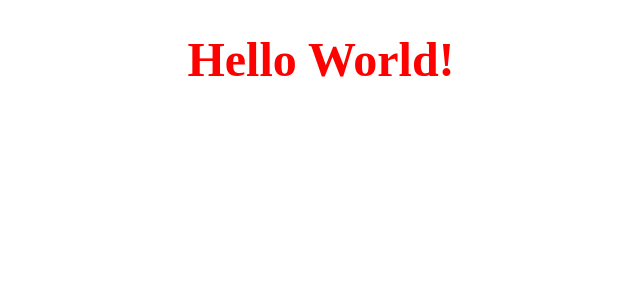
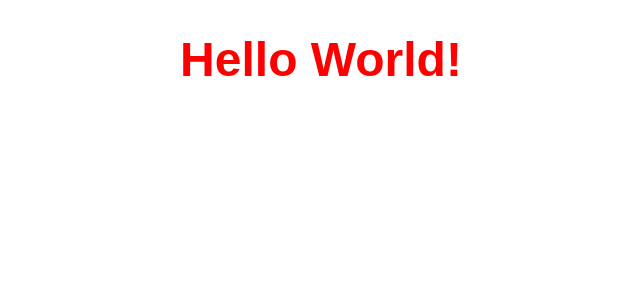
Before and after one commit to gefgu/blog-reader-view, a React (Create React App) app: page / in a window 1280 px wide. Shown: the top 300 px of the page, without its empty margins (319-959 px from the left). Built offline with nearby package versions, Linux system fonts and the light colour scheme.

Commit message:
Add testing usage of theme provider

```diff
--- a/src/App.js
+++ b/src/App.js
@@ -1,7 +1,13 @@
+import { ThemeProvider } from "styled-components";
+import theme from "./styled-components/theme";
 import Title from "./styled-components/Title";
 
 function App() {
-  return <Title>Hello World!</Title>;
+  return (
+    <ThemeProvider theme={theme}>
+      <Title>Hello World!</Title>
+    </ThemeProvider>
+  );
 }
 
 export default App;
--- a/src/styled-components/Title.js
+++ b/src/styled-components/Title.js
@@ -4,6 +4,7 @@ const Title = styled.h1`
   font-size: 3rem;
   text-align: center;
   color: red;
+  font-family: ${(props) => props.theme.primaryFont};
 `;
 
 export default Title;
--- /dev/null
+++ b/src/styled-components/theme.js
@@ -0,0 +1,5 @@
+const theme = {
+  primaryFont: "sans-serif",
+};
+
+export default theme;
```
